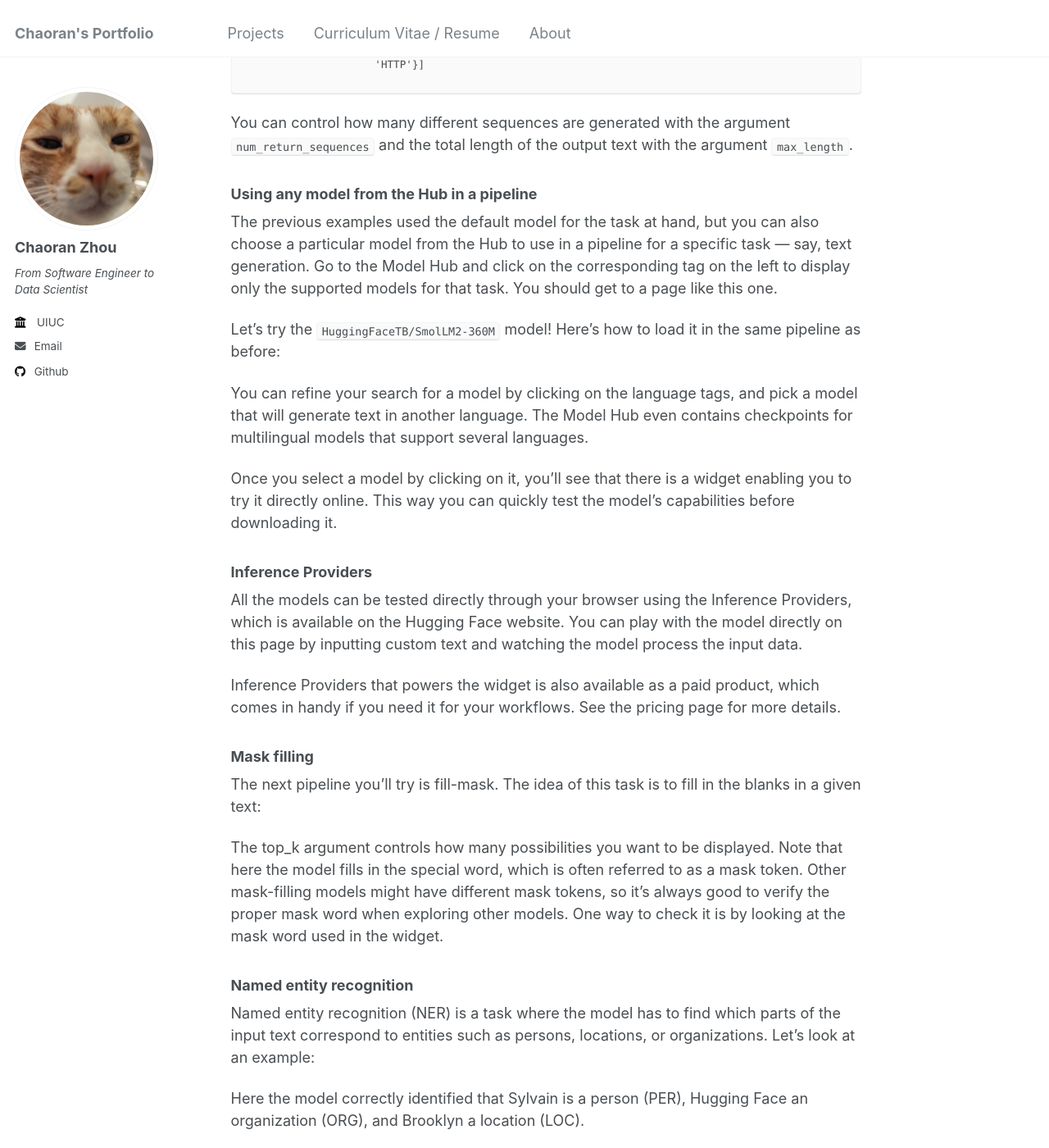
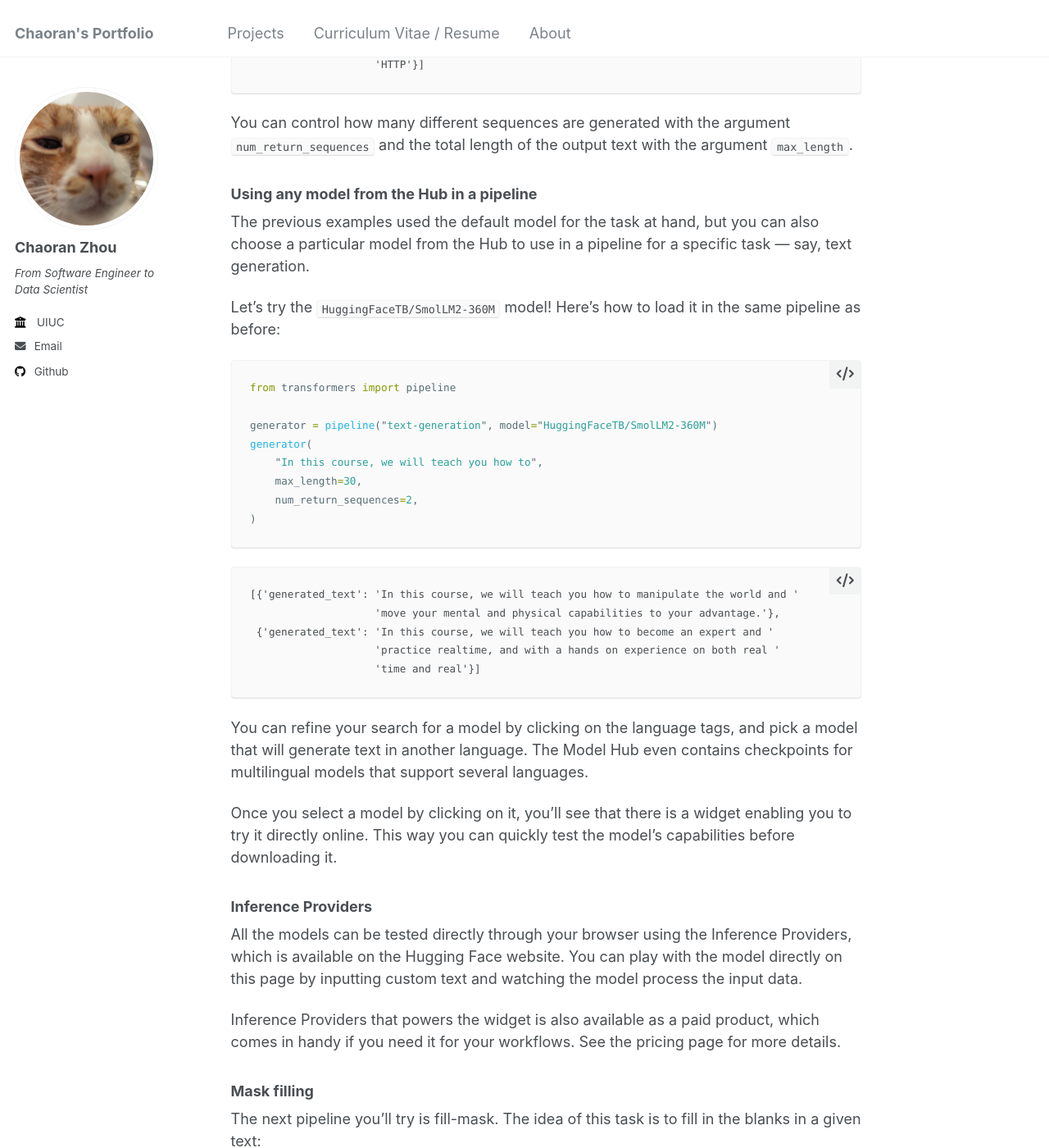
Before and after one commit to ranranrunforit/ranranrunforit.github.io, a Jekyll site: the page built from _projects/project-15.md, in a window 1280 px wide and 1400 px high, scrolled down 4270 px. Shown: the whole window at 82% size. Built offline with Jekyll 4.4.1, drawn with Linux system fonts in a browser that asks for light colours.

Commit message:
Update project-15.md

````diff
--- a/_projects/project-15.md
+++ b/_projects/project-15.md
@@ -133,9 +133,28 @@ You can control how many different sequences are generated with the argument `nu
 
 ### Using any model from the Hub in a pipeline
 
-The previous examples used the default model for the task at hand, but you can also choose a particular model from the Hub to use in a pipeline for a specific task — say, text generation. Go to the Model Hub and click on the corresponding tag on the left to display only the supported models for that task. You should get to a page like this one.
+The previous examples used the default model for the task at hand, but you can also choose a particular model from the Hub to use in a pipeline for a specific task — say, text generation.
 
 Let’s try the `HuggingFaceTB/SmolLM2-360M` model! Here’s how to load it in the same pipeline as before:
+
+```python
+from transformers import pipeline
+
+generator = pipeline("text-generation", model="HuggingFaceTB/SmolLM2-360M")
+generator(
+    "In this course, we will teach you how to",
+    max_length=30,
+    num_return_sequences=2,
+)
+```
+
+```
+[{'generated_text': 'In this course, we will teach you how to manipulate the world and '
+                    'move your mental and physical capabilities to your advantage.'},
+ {'generated_text': 'In this course, we will teach you how to become an expert and '
+                    'practice realtime, and with a hands on experience on both real '
+                    'time and real'}]
+```
 
 You can refine your search for a model by clicking on the language tags, and pick a model that will generate text in another language. The Model Hub even contains checkpoints for multilingual models that support several languages.
 
````
